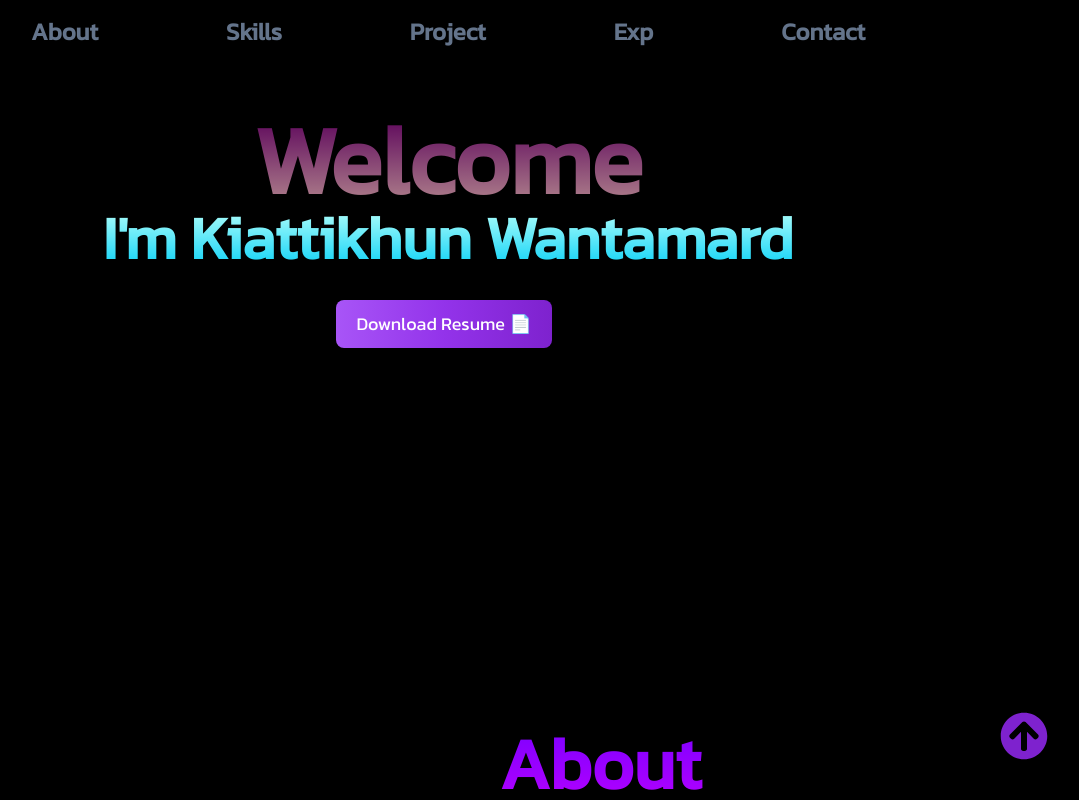
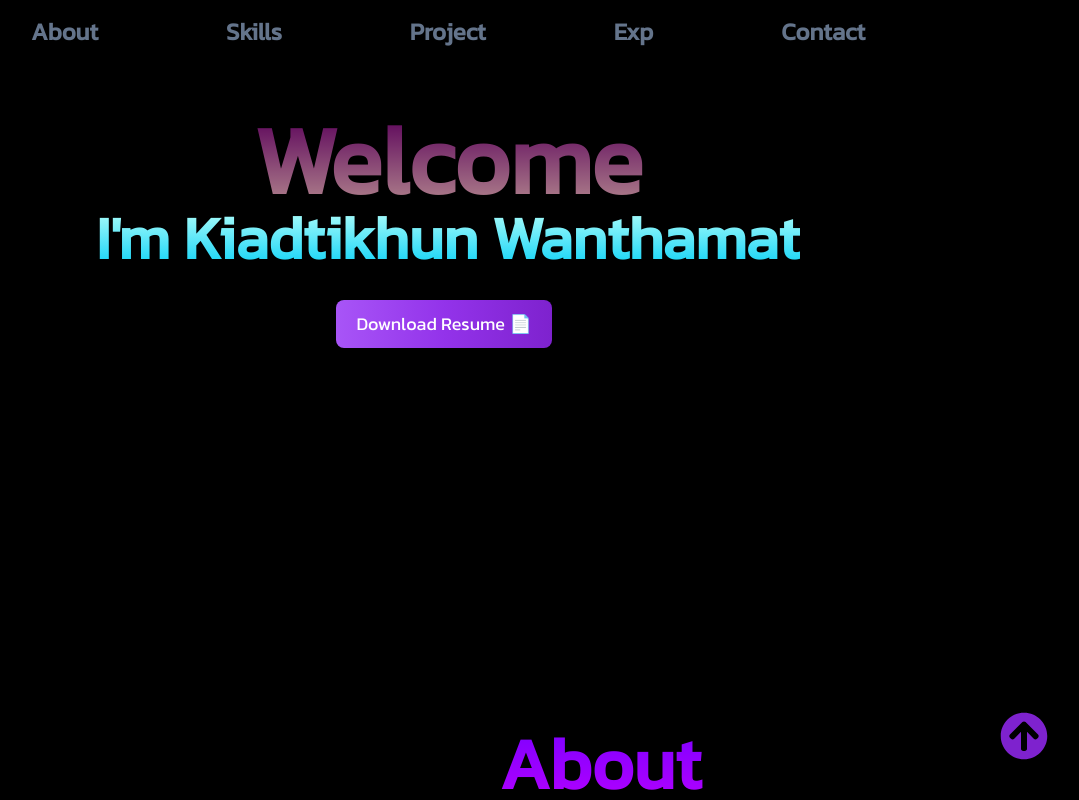
Before and after one commit to Kiattikhun-W/kiattikhun-web, a React (Vite) app: page / in a window 1280 px wide. Shown: the top 800 px of the page, without its empty margins (192-1271 px from the left). Built offline with nearby package versions, Linux system fonts and the light colour scheme.

Commit message:
update name

```diff
--- a/src/components/Header.jsx
+++ b/src/components/Header.jsx
@@ -8,7 +8,7 @@ const Header = () => {
                     Welcome
                 </h1>
                 <h1 className="text-4xl lg:text-6xl font-extrabold text-transparent bg-clip-text bg-gradient-to-b from-[#B2FEFA] to-[#0ED2F7] text-center">
-                    I'm Kiattikhun Wantamard
+                    I'm Kiadtikhun Wanthamat
                 </h1>
             </div>
             {/*<div className={'mt-2 text-center'}>*/}
```
